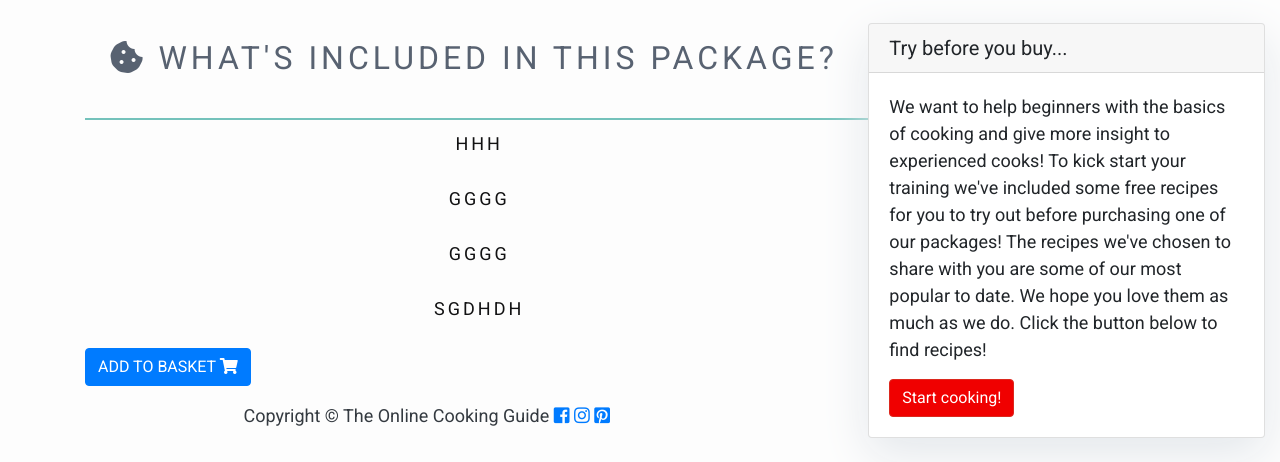
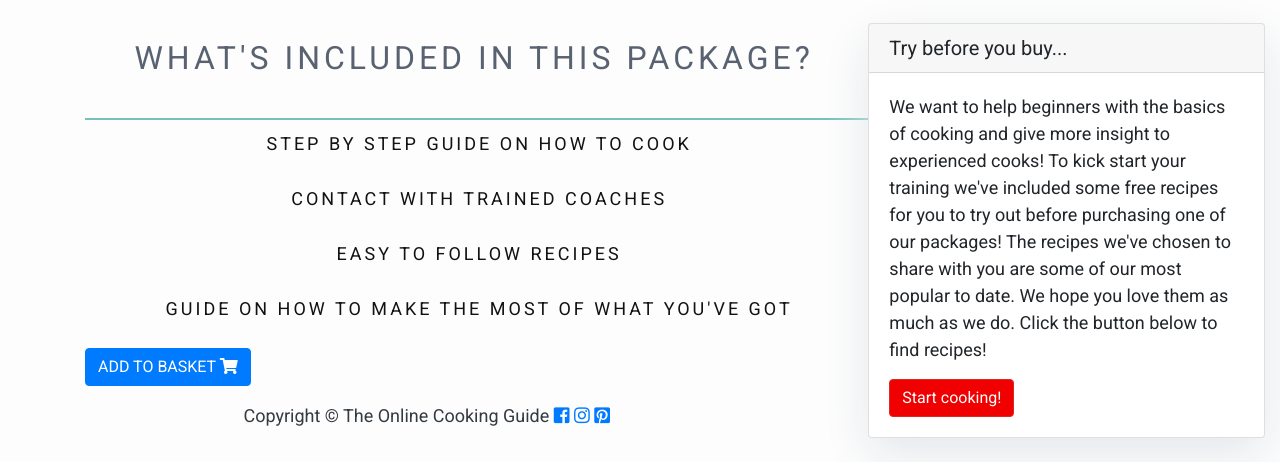
Before and after one commit to niamhbrowne/ms4-niamh-cook, a Django app: page /beginner/ in a window 1280 px wide. Shown: the part 1302-1764 px from the top of the page. Run offline with Django 3.2, Linux system fonts and the light colour scheme; some libraries are stand-ins or nearby versions.

Commit message:
added style and text to packages pages

```diff
--- a/templates/two_package.html
+++ b/templates/two_package.html
@@ -2,13 +2,13 @@
 {% block content %}
 <!---------------------------------------------Heading-->
 <div class="pack-one">
-    <h1>Package one<br>£25.00 </h1>
-    <h2>Everything you need to know about Baking</h2>
+    <h1>Package two<br>£25.00 </h1>
+    <h2>The Beginners Package</h2>
 </div>
 
 <!---------------------------------------------Image-->
-<img src="https://2f35da97a9ad36d49db6-4d1987fef3a36cccd5478db4931039f0.ssl.cf3.rackcdn.com/assets/media/2021/04/SocialMedia_Americas_BeyondBakedGood_Blog_1000x305.jpg"
-    class="img-fluid" alt="Responsive image">
+<img src="https://welldoing.org/storage/app/uploads/public/57f/62a/c67/57f62ac67b501021648487.jpg"
+    class="img-fluid" alt="image of woman cooking in her kitchen">
 
 
 <!-----------------------------------------------sidebar for try before you buy-->
@@ -27,11 +27,11 @@
 
 <div class="container pack-one">
 <!---------------------------------------------Information about course content-->
-<h2><i class="fas fa-cookie-bite"></i> What's included in this package?</h2>
-<p>hhh</p>
-<p>gggg</p>
-<p>gggg</p>
-<p>sgdhdh</p>
+<h2>What's included in this package?</h2>
+<p>Step by step guide on how to cook</p>
+<p>Contact with trained coaches</p>
+<p>Easy to follow recipes</p>
+<p>Guide on how to make the most of what you've got</p>
 
 <!---------------------------------------------Add to basket button-->
 <a href="#" class="btn btn-primary">ADD TO BASKET <i class="fas fa-shopping-cart"></i></a>
```
Also changed, not shown: templates/one_package.html (+4 -4 lines), templates/three_package.html (+9 -9 lines).
